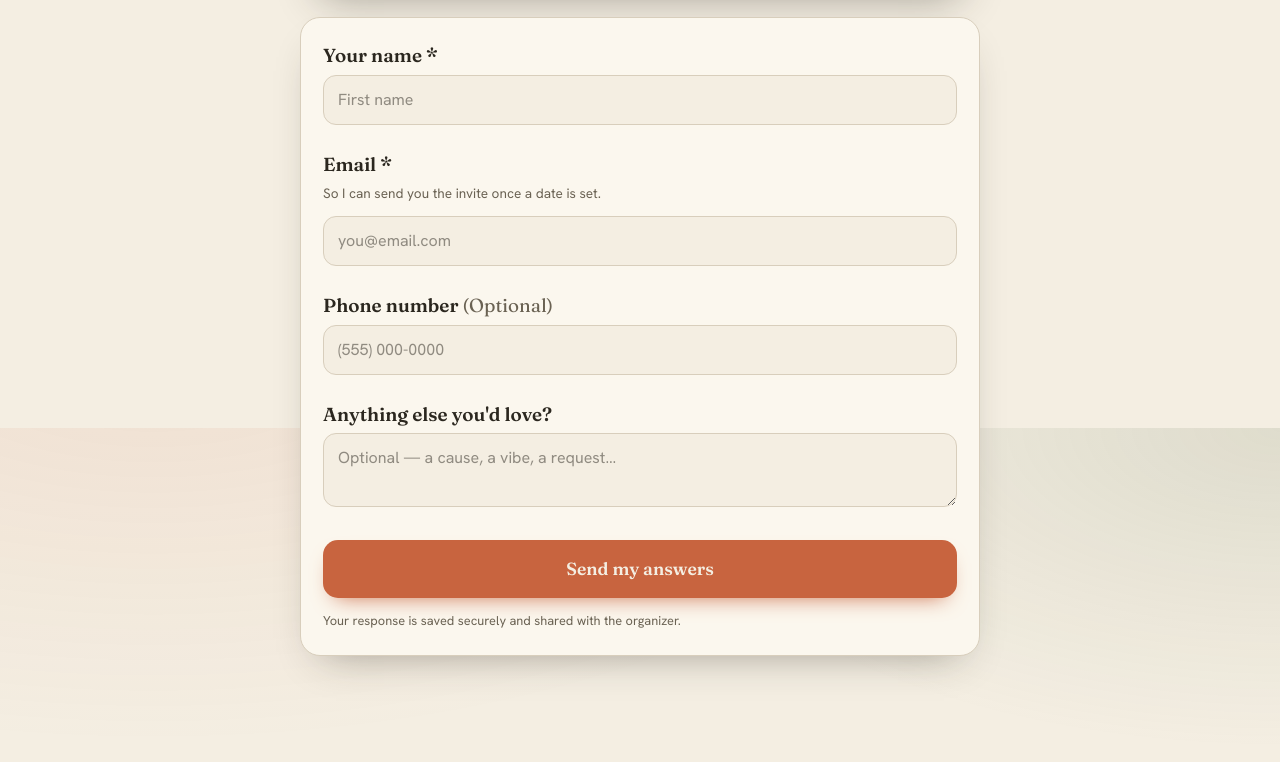
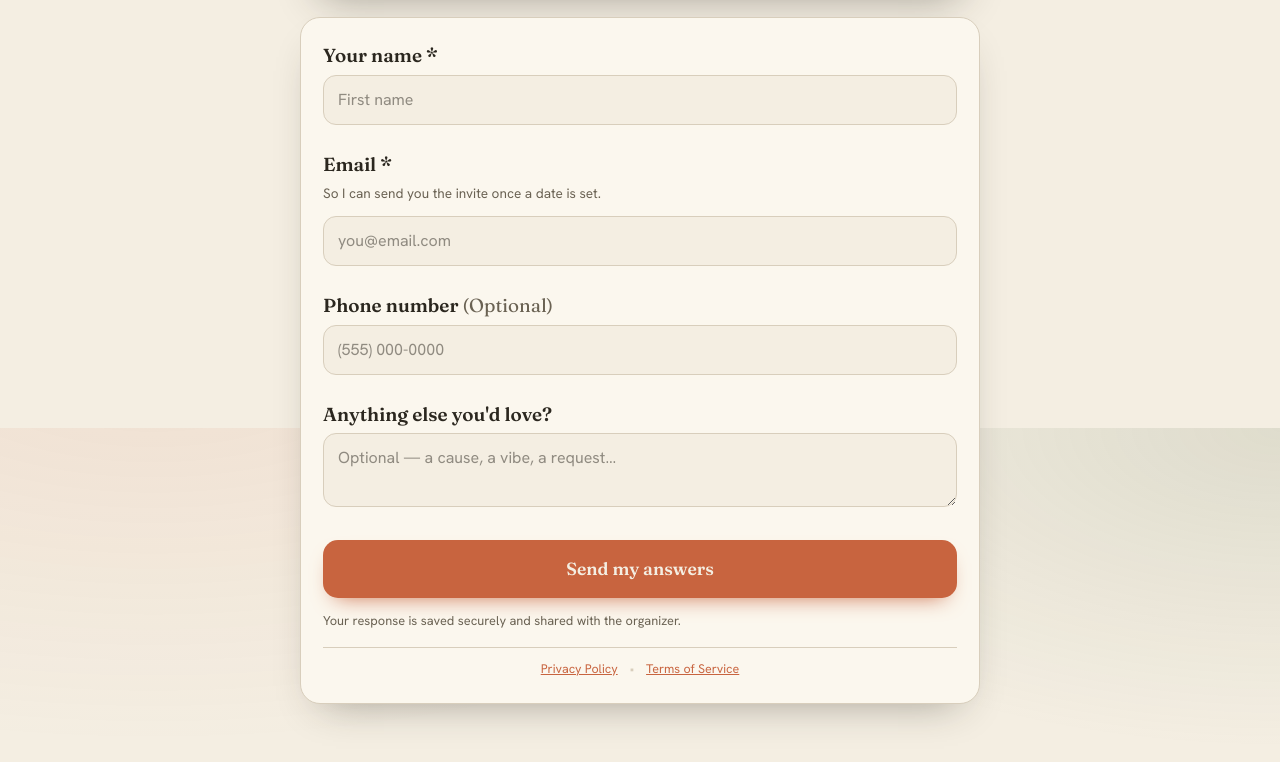
Before and after one commit to NiteAdmin/gather-chicago, a Next.js app: page /1 in a window 1280 px wide. Shown: the part 1172-1934 px from the top of the page. Built offline with nearby package versions, Linux system fonts and the light colour scheme; no server answers.

Commit message:
style(compliance): add explicit A2P 10DLC SMS consent disclosures and legal footer links

```diff
--- a/app/[city]/SurveyForm.tsx
+++ b/app/[city]/SurveyForm.tsx
@@ -664,7 +664,7 @@ export default function SurveyForm({
                     {smsOptIn && (
                       <div className="mt-2 rounded-xl border border-[#e5dcd0] bg-[#fbf8f2] p-3.5 shadow-sm transition-all duration-200" style={{ marginTop: '8px', padding: '12px 14px', borderRadius: '12px', border: '1px solid #e5dcd0', backgroundColor: '#fbf8f2' }}>
                         <p className="text-xs text-gray-700 leading-relaxed" style={{ fontSize: '0.8rem', color: 'var(--ink-soft)', lineHeight: '1.45', margin: 0 }}>
-                          I agree to receive transactional SMS event confirmations and updates from <strong>Actually Let's</strong>. Message &amp; data rates may apply. Reply <strong>STOP</strong> to opt out or <strong>HELP</strong> for support. See our <a href="/privacy" target="_blank" rel="noopener noreferrer" style={{ color: 'var(--terra)', textDecoration: 'underline' }}>Privacy Policy</a> and <a href="/terms" target="_blank" rel="noopener noreferrer" style={{ color: 'var(--terra)', textDecoration: 'underline' }}>Terms &amp; Conditions</a>.
+                          By checking this box, you agree to receive SMS event updates from <strong>Actually Let's</strong>. Message frequency varies. Message &amp; data rates may apply. Reply <strong>STOP</strong> to cancel or <strong>HELP</strong> for help. See our <a href="/privacy" target="_blank" rel="noopener noreferrer" style={{ color: 'var(--terra)', textDecoration: 'underline' }}>Privacy Policy</a> and <a href="/terms" target="_blank" rel="noopener noreferrer" style={{ color: 'var(--terra)', textDecoration: 'underline' }}>Terms of Service</a>.
                         </p>
                       </div>
                     )}
@@ -698,6 +698,17 @@ export default function SurveyForm({
               <p className="note">
                 Your response is saved securely and shared with the organizer.
               </p>
+
+              {/* A2P 10DLC Footer Legal Links */}
+              <div className="footer-legal" style={{ marginTop: '16px', paddingTop: '12px', borderTop: '1px solid var(--line)', textAlign: 'center', fontSize: '0.78rem', color: 'var(--ink-soft)' }}>
+                <a href="/privacy" target="_blank" rel="noopener noreferrer" style={{ color: 'var(--terra)', textDecoration: 'underline', marginRight: '12px' }}>
+                  Privacy Policy
+                </a>
+                <span style={{ color: 'var(--line)' }}>&bull;</span>
+                <a href="/terms" target="_blank" rel="noopener noreferrer" style={{ color: 'var(--terra)', textDecoration: 'underline', marginLeft: '12px' }}>
+                  Terms of Service
+                </a>
+              </div>
             </div>
           </form>
         )}
```
